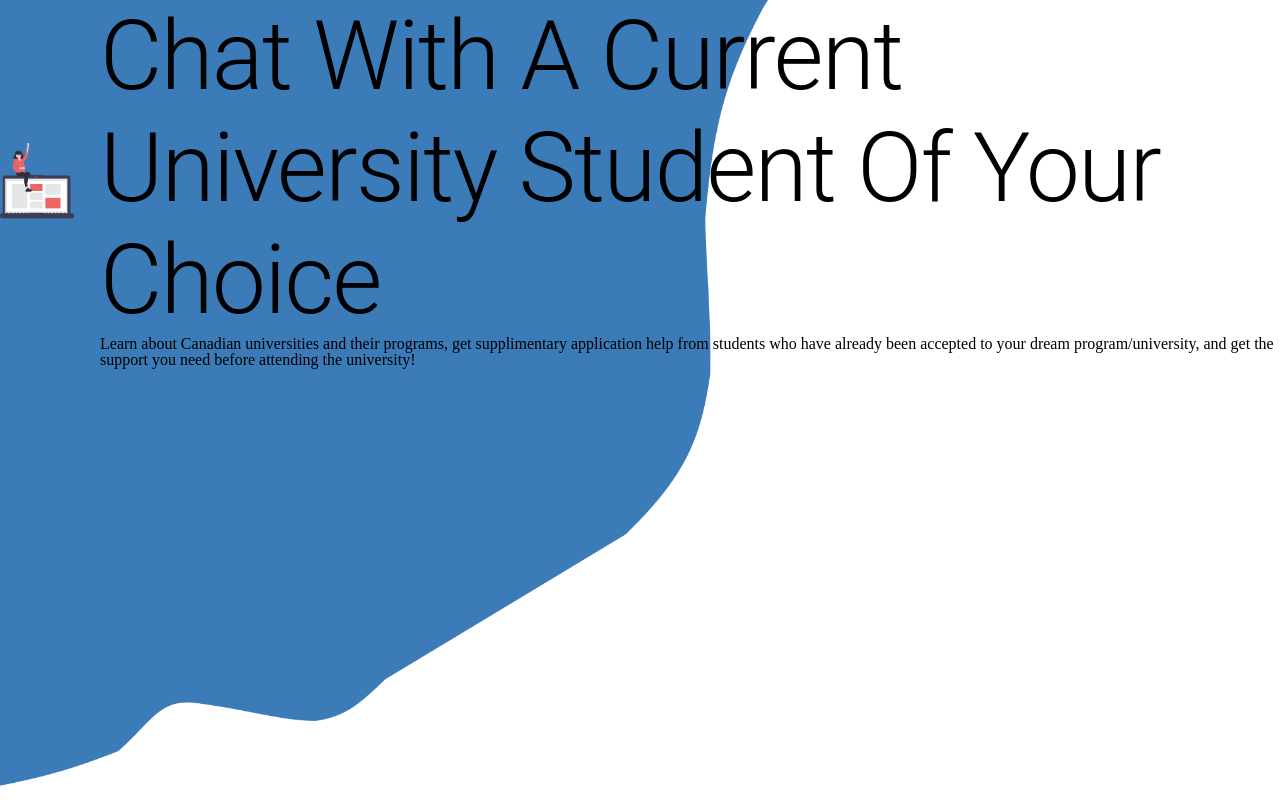
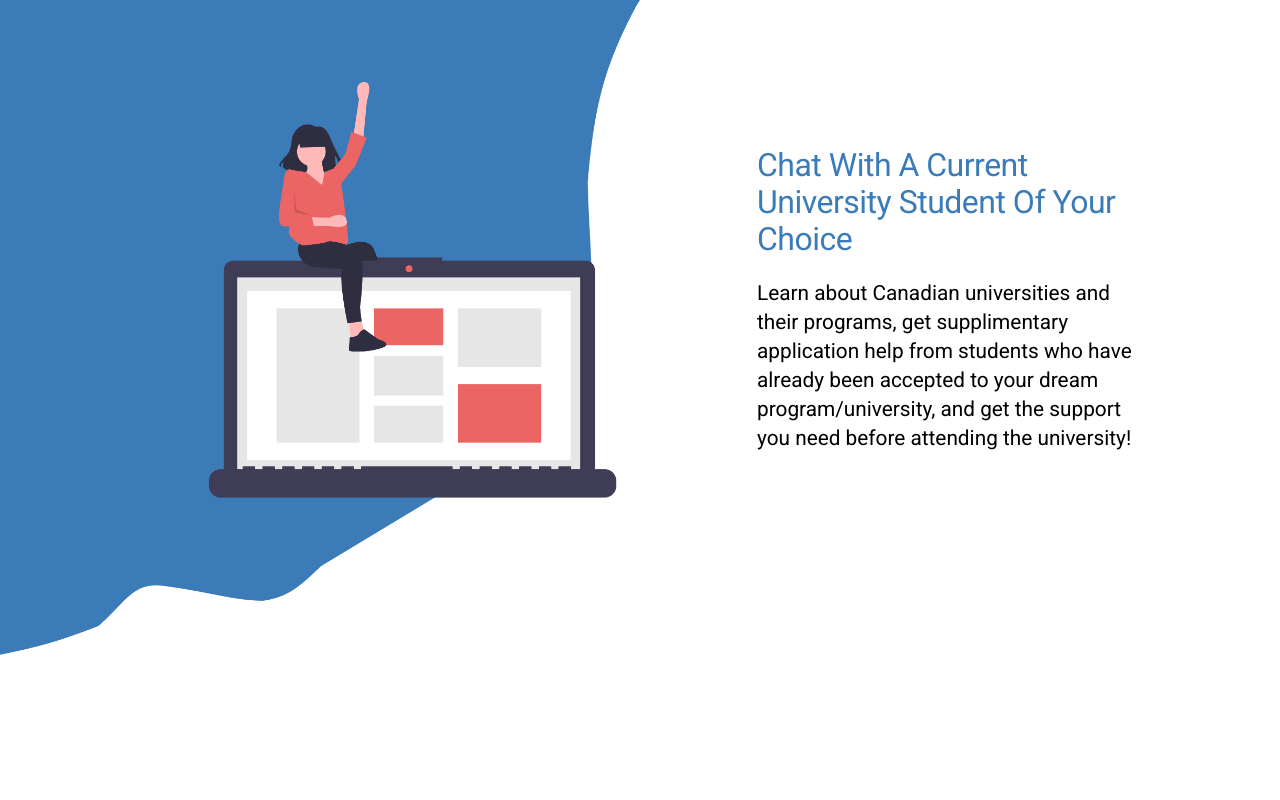
Before and after one commit to kiamco/unifind-application, a React (Create React App) app: page /test in a window 1280 px wide. Built offline with nearby package versions, Linux system fonts and the light colour scheme.

Commit message:
added sutndet billboard im + description

```diff
--- a/public/index.html
+++ b/public/index.html
@@ -33,7 +33,9 @@
   </head>
   <!-- Global site tag (gtag.js) - Google Analytics -->
 <script async src="https://www.googletagmanager.com/gtag/js?id=G-ZRZP0Q6FLF"></script>
-<script>
+<link rel="preconnect" href="https://fonts.gstatic.com">
+<link rel="preconnect" href="https://fonts.gstatic.com">
+<link href="https://fonts.googleapis.com/css2?family=Roboto&display=swap" rel="stylesheet"><script>
   window.dataLayer = window.dataLayer || [];
   function gtag(){dataLayer.push(arguments);}
   gtag('js', new Date());
--- a/src/components/billboardWrapper.js
+++ b/src/components/billboardWrapper.js
@@ -7,11 +7,11 @@ import BillboardWave from '../assets/img/billboard_wave.png';
 const useStyles = makeStyles({
     root:{
         height:"100vh",
-        background:`no-repeat url(${BillboardWave}) left/60%`,
+        background:`no-repeat url(${BillboardWave}) left/50%`,
         backgroundPositionY:'top'
     },
     wave:{
-        minWidth:"60%",
+        minWidth:"50%",
         height:"90vh"
     }
 });
--- a/src/components/themes/color.js
+++ b/src/components/themes/color.js
@@ -8,3 +8,4 @@ export const shaded = "#E0E0E0"
 
 export const fontLogo = "'Oleo Script', cursive;";
 export const regFont = "'Open Sans', sans-serif;";
+export const secondaryFont = "'Roboto', sans-serif;"
--- a/src/pages/studentServices.js
+++ b/src/pages/studentServices.js
@@ -3,24 +3,44 @@ import {Box,Typography} from '@material-ui/core';
 import {makeStyles} from '@material-ui/core/styles'
 import BillboardWrapper from '../components/billboardWrapper';
 import BillboardImg from '../assets/img/student_service_img.png'
+import {secondaryFont, mainBlue} from '../components/themes/color';
 
 const useStyles = makeStyles({
    billboardConent:{
         display:'flex',
         flexFlow:'row',
         alignItems:'center',
-        justifyContent:'space-around'
+        justifyContent:'space-around',
+        height: '600px'
    },
    left:{
-
+        width:'50%',
+        display:'flex',
+        justifyContent:'center'
    },
    img:{
-        maxWidth:'100px'
+        maxWidth:'550px',
+        marginLeft:'250px'
    },
    right:{
        display:'flex',
        flexFlow:'column',
-       alignItems:'center'
+       alignItems:'center',
+       width:'30%',
+       marginRight:'100px'
+   },
+   boardHeader:{
+       fontFamily: `${secondaryFont}`,
+       fontSize: '2rem',
+       fontWeight: '500',
+       color:`${mainBlue}`
+   },
+   boardDescription: {
+        fontFamily: `${secondaryFont}`,
+        fontSize: '1.3rem',
+        lineHeight: '1.4',
+        marginTop: '20px',
+        fontWeight:'100'
    }
 });
 
@@ -37,8 +57,8 @@ const StudentServices = (props) => {
                         <img className={classes.img} src={BillboardImg} alt="billboard illustration"/>
                     </Box>
                     <Box className={classes.right}>
-                        <Typography variant='h1'> Chat With A Current University Student Of Your Choice</Typography>
-                        <Typography variant='p'> Learn about Canadian universities and their programs, get supplimentary application help from students who have already been accepted to your dream program/university, and get the support you need before attending the university!</Typography>
+                        <Typography variant='h1' className={classes.boardHeader}> Chat With A Current University Student Of Your Choice</Typography>
+                        <Typography variant='p' className={classes.boardDescription}> Learn about Canadian universities and their programs, get supplimentary application help from students who have already been accepted to your dream program/university, and get the support you need before attending the university!</Typography>
                     </Box>
                 </Box>
             </BillboardWrapper>
```
